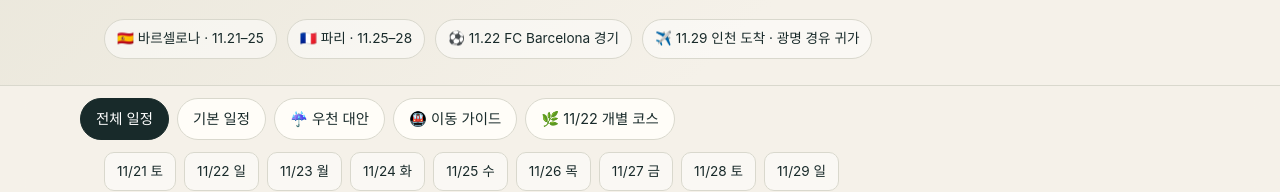
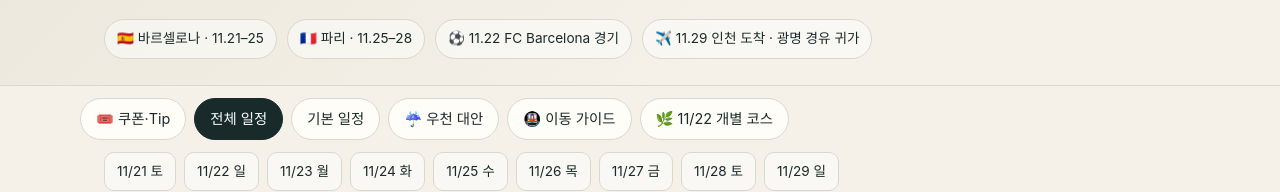
Before and after one commit to commulgosu/2026_spain_pari, a plain HTML site: page index.html in a window 1280 px wide. Both pictures are taken after a click on the button "전체 일정". Shown: the part 312-504 px from the top of the page. Drawn offline with Linux system fonts and the light colour scheme.

Commit message:
Add coupon and tips page

```diff
--- a/index.html
+++ b/index.html
@@ -18,6 +18,7 @@
     .day{margin:0 0 28px;scroll-margin-top:120px}.day-title{display:flex;align-items:baseline;gap:10px;padding:0 0 10px;border-bottom:1px solid var(--line)}.day-title strong{font:500 1.55rem Georgia,"Noto Serif KR",serif}.day-title span{color:var(--muted);font-size:.9rem}
     .timeline{display:grid;grid-template-columns:106px 1fr;gap:0 16px}.time{font-variant-numeric:tabular-nums;font-size:.82rem;color:var(--green);font-weight:750;padding:17px 0 0}.event{position:relative;border-left:1px solid var(--line);padding:14px 0 16px 19px}.event:before{content:"";position:absolute;left:-5px;top:22px;width:9px;height:9px;border-radius:50%;background:var(--orange);box-shadow:0 0 0 4px var(--paper)}.event.rain:before{background:#5585a3}.event h3{font-size:1rem;line-height:1.4;margin:0 0 7px}.event h3 a{color:inherit;text-decoration:none}.event h3 a:hover,.event h3 a:focus-visible{color:var(--green);text-decoration:underline;text-underline-offset:3px}.map-arrow{display:inline-block;color:var(--green);font-size:.8em;margin-left:3px}.badges{display:flex;gap:6px;flex-wrap:wrap;margin-bottom:8px}.badge{font-size:.73rem;color:var(--green);background:#e7eee8;padding:3px 8px;border-radius:999px}.rain .badge{color:#3b647a;background:#e4edf2}.tip{margin:0;color:var(--muted);font-size:.88rem}.transport{font-size:.83rem;color:var(--ink);margin:7px 0 0}.empty{padding:24px;background:var(--card);border-radius:14px;color:var(--muted)}
     .grid{display:grid;grid-template-columns:repeat(2,minmax(0,1fr));gap:12px}.card{background:var(--card);border:1px solid var(--line);border-radius:14px;padding:17px}.card h3{font-size:1rem;margin:0 0 6px}.card p{margin:5px 0;color:var(--muted);font-size:.88rem}.card b{color:var(--ink)}.footer{border-top:1px solid var(--line);padding:20px 0 34px;color:var(--muted);font-size:.8rem}
+    .coupon-card{grid-column:1/-1}.coupon-image{display:block;width:min(100%,560px);height:auto;margin:16px auto;border-radius:10px}.coupon-link{display:inline-flex;margin-top:8px;padding:10px 14px;border-radius:999px;background:var(--green);color:white;text-decoration:none;font-size:.9rem;font-weight:700}.coupon-link:hover{background:var(--ink)}
     @media(max-width:640px){.wrap{padding:0 16px}.hero{padding-top:34px}.timeline{grid-template-columns:76px 1fr;gap:0 9px}.time{font-size:.75rem}.event{padding-left:14px}.grid{grid-template-columns:1fr}.section-head{align-items:start;flex-direction:column}}
   </style>
 </head>
@@ -28,7 +29,7 @@
     <div class="stats"><span class="pill">🇪🇸 바르셀로나 · 11.21–25</span><span class="pill">🇫🇷 파리 · 11.25–28</span><span class="pill">⚽ 11.22 FC Barcelona 경기</span><span class="pill">✈️ 11.29 인천 도착 · 광명 경유 귀가</span></div>
   </div></header>
   <div class="sticky"><nav class="wrap controls" aria-label="일정 보기">
-    <button class="control active" data-mode="all">전체 일정</button><button class="control" data-mode="plan">기본 일정</button><button class="control" data-mode="rain">☔ 우천 대안</button><button class="control" data-mode="transport">🚇 이동 가이드</button><button class="control" data-mode="solo">🌿 11/22 개별 코스</button>
+    <button class="control" data-mode="coupons">🎟️ 쿠폰·Tip</button><button class="control active" data-mode="all">전체 일정</button><button class="control" data-mode="plan">기본 일정</button><button class="control" data-mode="rain">☔ 우천 대안</button><button class="control" data-mode="transport">🚇 이동 가이드</button><button class="control" data-mode="solo">🌿 11/22 개별 코스</button>
   </nav><nav id="dayNav" class="wrap day-nav" aria-label="날짜 이동"></nav></div>
   <main class="wrap"><section id="schedule" class="section"><div class="section-head"><div><h2>여행 일정</h2><p>상단 날짜 버튼을 눌러 해당 일정을 바로 확인하세요.</p></div></div><div id="days"></div></section>
     <section id="extras" class="section" hidden><div class="section-head"><div><h2 id="extraTitle"></h2><p id="extraIntro"></p></div></div><div id="extraCards" class="grid"></div></section>
@@ -44,10 +45,11 @@
       $('#days').innerHTML=data.days.map(d=>{const items=d.items.filter(i=>visible(d,i));return `<article class="day" id="d${d.date}"><div class="day-title"><strong>11월 ${d.date}일</strong><span>${d.weekday}요일</span></div>${items.length?`<div class="timeline">${items.map(i=>`<div class="time">${i.time.replace(/\s*\(우천시\)/g,'')}</div><div class="event ${i.rain?'rain':''}"><h3><a href="${mapUrl(i.title)}" target="_blank" rel="noopener noreferrer" aria-label="${clean(i.title)} · Google 지도에서 열기">${clean(i.title)}<span class="map-arrow" aria-hidden="true">↗</span></a></h3><div class="badges">${i.rain?'<span class="badge">☔ 우천 대안</span>':''}${i.duration?`<span class="badge">${i.duration}</span>`:''}</div>${i.tip?`<p class="tip">${i.tip}</p>`:''}${i.move?`<p class="transport">↗ ${i.move}</p>`:''}</div>`).join('')}</div>`:'<p class="empty">이 날짜에는 표시할 일정이 없습니다.</p>'}</article>`}).join('');
     }
     function showExtra(which){const extra=$('#extras');$('#schedule').hidden=true;extra.hidden=false;$('#dayNav').hidden=true;
-      if(which==='transport'){const a=data.extras.transport||[];$('#extraTitle').textContent='구간별 이동 가이드';$('#extraIntro').textContent='엑셀 일정표의 교통수단, 소요 시간, 비용 메모를 정리했습니다.';$('#extraCards').innerHTML=a.map(x=>`<article class="card"><h3>${x.route}</h3><p><b>${x.method}</b></p><p>${x.duration}${x.cost?' · '+x.cost:''}</p><p>${x.tip}</p></article>`).join('')||'<p class="empty">표시할 정보가 없습니다.</p>'}
+      if(which==='coupons'){$('#extraTitle').textContent='쿠폰·Tip';$('#extraIntro').textContent='여행 중 사용할 할인 쿠폰과 참고 정보를 모았습니다.';$('#extraCards').innerHTML='<article class="card coupon-card"><h3>몽쥬약국 할인쿠폰</h3><p>쿠폰 이미지를 누르면 안내 페이지가 열립니다. 결제 전에 쿠폰을 제시하세요.</p><a href="https://cafe.naver.com/momsolleh/746296" target="_blank" rel="noopener noreferrer" aria-label="몽쥬약국 쿠폰 안내 페이지 열기"><img class="coupon-image" src="./체크인유럽_몽쥬약국_할인쿠폰.png" alt="몽쥬약국 할인쿠폰. 유효기간 2026년 12월 31일까지. 100유로 미만 10퍼센트, 100유로 이상 25퍼센트, 500유로 이상 30퍼센트 할인 혜택이 안내되어 있습니다."></a><a class="coupon-link" href="https://cafe.naver.com/momsolleh/746296" target="_blank" rel="noopener noreferrer">쿠폰 안내 링크 열기 ↗</a></article>'}
+      else if(which==='transport'){const a=data.extras.transport||[];$('#extraTitle').textContent='구간별 이동 가이드';$('#extraIntro').textContent='엑셀 일정표의 교통수단, 소요 시간, 비용 메모를 정리했습니다.';$('#extraCards').innerHTML=a.map(x=>`<article class="card"><h3>${x.route}</h3><p><b>${x.method}</b></p><p>${x.duration}${x.cost?' · '+x.cost:''}</p><p>${x.tip}</p></article>`).join('')||'<p class="empty">표시할 정보가 없습니다.</p>'}
       else{const a=data.extras.solo||[];$('#extraTitle').textContent='11월 22일 개별 코스';$('#extraIntro').textContent='경기 관람 시간에 맞춘 바르셀로나 자유 일정 후보입니다.';$('#extraCards').innerHTML=a.map(x=>`<article class="card"><h3>${x.name}</h3><p><b>${x.theme}</b></p><p>${x.route}</p><p>${x.move}</p><p>${x.tip}</p></article>`).join('')||'<p class="empty">표시할 정보가 없습니다.</p>'}}
-    document.querySelectorAll('.control').forEach(b=>b.addEventListener('click',()=>{document.querySelectorAll('.control').forEach(x=>x.classList.toggle('active',x===b));if(b.dataset.mode==='transport'||b.dataset.mode==='solo')showExtra(b.dataset.mode);else{$('#extras').hidden=true;$('#schedule').hidden=false;$('#dayNav').hidden=false;render(b.dataset.mode)}}));
-    fetch('./site-data.json?v=2026-11-18-barcelona-arrival-1855',{cache:'no-store'}).then(r=>{if(!r.ok)throw Error();return r.json()}).then(d=>{data=d;render()}).catch(()=>{$('#days').innerHTML='<p class="empty">일정 데이터를 불러오지 못했습니다. index.html과 site-data.json을 같은 폴더에 두었는지 확인해 주세요.</p>'});
+    document.querySelectorAll('.control').forEach(b=>b.addEventListener('click',()=>{document.querySelectorAll('.control').forEach(x=>x.classList.toggle('active',x===b));if(b.dataset.mode==='coupons'||b.dataset.mode==='transport'||b.dataset.mode==='solo')showExtra(b.dataset.mode);else{$('#extras').hidden=true;$('#schedule').hidden=false;$('#dayNav').hidden=false;render(b.dataset.mode)}}));
+    fetch('./site-data.json?v=2026-11-18-coupons-tips',{cache:'no-store'}).then(r=>{if(!r.ok)throw Error();return r.json()}).then(d=>{data=d;render()}).catch(()=>{$('#days').innerHTML='<p class="empty">일정 데이터를 불러오지 못했습니다. index.html과 site-data.json을 같은 폴더에 두었는지 확인해 주세요.</p>'});
   </script>
 </body>
 </html>
```
Also changed, not shown: 체크인유럽_몽쥬약국_할인쿠폰.png (added).
